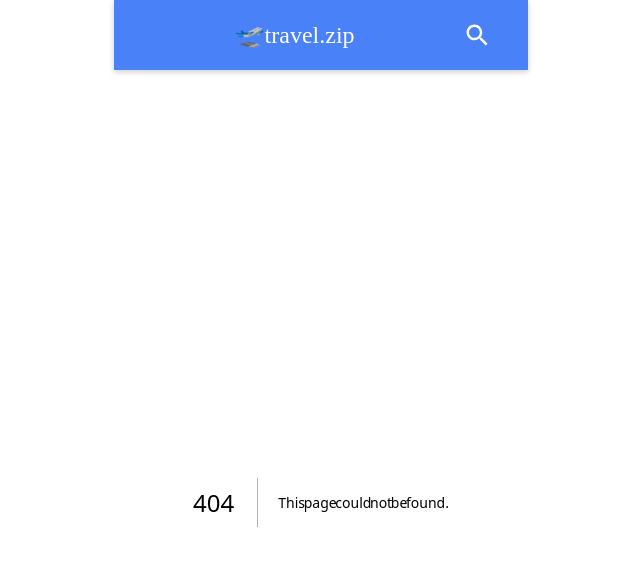
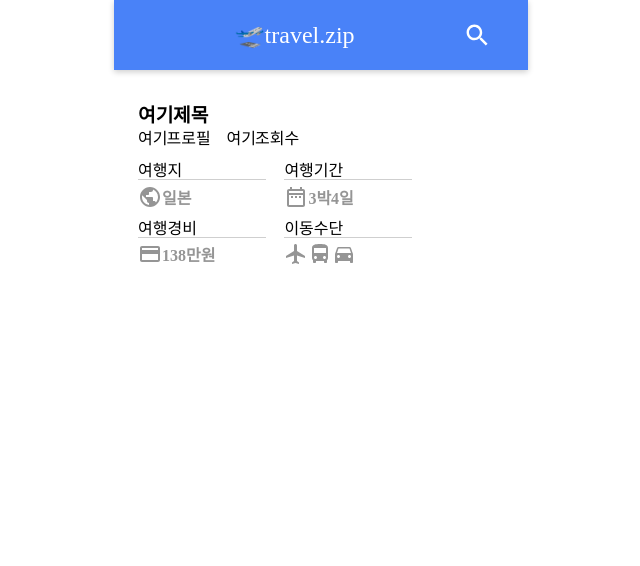
Before and after one commit to prgrms-web-devcourse/Team-Moongsal-Travel.zip-FE, a Next.js app: page /post/detail/1 in a window 1280 px wide. Before the commit this address had no page. Shown: the top 566 px of the page, without its empty margins (319-959 px from the left). Built offline with nearby package versions, Linux system fonts and the light colour scheme; a web font is replaced by a local one.

Commit message:
design: 상세페이지 기본정보

```diff
--- a/src/components/common/SubTitle.tsx
+++ b/src/components/common/SubTitle.tsx
@@ -3,11 +3,19 @@ import { ReactNode } from 'react';
 
 interface SubTitleProps {
   children: ReactNode;
+  color?: string;
+  bold?: string;
+  fontSize?: string;
 }
 
-const SubTitle = ({ children }: SubTitleProps) => {
+const SubTitle = ({ children, color, bold, fontSize }: SubTitleProps) => {
   return (
-    <Typography variant='subtitle1' component='h2' fontSize='1.2rem'>
+    <Typography
+      variant='subtitle1'
+      component='h2'
+      fontSize={fontSize ? fontSize : '1.2rem'}
+      color={color && color}
+      fontWeight={bold && bold}>
       {children}
     </Typography>
   );
--- a/src/components/common/Titlte.tsx
+++ b/src/components/common/Titlte.tsx
@@ -3,11 +3,19 @@ import { ReactNode } from 'react';
 
 interface TitleProps {
   children: ReactNode;
+  color?: string;
+  bold?: string;
+  fontSize?: string;
 }
 
-const Title = ({ children }: TitleProps) => {
+const Title = ({ children, color, bold, fontSize }: TitleProps) => {
   return (
-    <Typography variant='body1' component='h2' fontSize='1.5rem' fontWeight='bold'>
+    <Typography
+      variant='body1'
+      component='h2'
+      fontSize={fontSize ? fontSize : '1.2rem'}
+      color={color && color}
+      fontWeight={bold && bold}>
       {children}
     </Typography>
   );
--- /dev/null
+++ b/src/pages/post/detail/[id].tsx
@@ -0,0 +1,78 @@
+import DateRangeOutlinedIcon from '@mui/icons-material/DateRangeOutlined';
+import DirectionsBusIcon from '@mui/icons-material/DirectionsBus';
+import DirectionsCarIcon from '@mui/icons-material/DirectionsCar';
+import FlightIcon from '@mui/icons-material/Flight';
+import PaymentIcon from '@mui/icons-material/Payment';
+import PublicIcon from '@mui/icons-material/Public';
+import { Box, Grid } from '@mui/material';
+import { styled } from '@mui/material/styles';
+import { Stack } from '@mui/system';
+
+import { SubTitle, Title } from '@/components/common';
+
+const Detail = () => {
+  return (
+    <Box sx={layout}>
+      <Title bold='bold'>여기 제목</Title>
+      <Box sx={{ display: 'flex', gap: '1rem', mb: '1rem' }}>
+        <span>여기 프로필</span>
+        <div>여기 조회수</div>
+      </Box>
+      <Box sx={{ width: '80%' }}>
+        <Grid container rowSpacing={1}>
+          <Grid item xs={6}>
+            <Underline>여행지</Underline>
+            <Stack flexDirection='row' mt='0.3rem'>
+              <PublicIcon color='gray030' />
+              <SubTitle color='gray030.main' bold='bold' fontSize='1rem'>
+                일본
+              </SubTitle>
+            </Stack>
+          </Grid>
+          <Grid item xs={6}>
+            <Underline>여행기간</Underline>
+            <Stack flexDirection='row' mt='0.3rem'>
+              <DateRangeOutlinedIcon color='gray030' />
+              <SubTitle color='gray030.main' bold='bold' fontSize='1rem'>
+                3박4일
+              </SubTitle>
+            </Stack>
+          </Grid>
+          <Grid item xs={6}>
+            <Underline>여행경비</Underline>
+            <Stack flexDirection='row' mt='0.3rem'>
+              <PaymentIcon color='gray030' />
+              <SubTitle color='gray030.main' bold='bold' fontSize='1rem'>
+                138만원
+              </SubTitle>
+            </Stack>
+          </Grid>
+          <Grid item xs={6}>
+            <Underline>이동수단</Underline>
+            <Stack flexDirection='row' mt='0.3rem'>
+              {/* Svgicon 조건별 출력
+            <SvgIcon component={아이콘 이름} /> */}
+              {}
+              <FlightIcon color='gray030' />
+              <DirectionsBusIcon color='gray030' />
+              <DirectionsCarIcon color='gray030' />
+            </Stack>
+          </Grid>
+        </Grid>
+      </Box>
+    </Box>
+  );
+};
+
+export default Detail;
+
+const layout = { padding: '0 24px' };
+
+const Underline = styled('div')(({ theme }) => ({
+  '&:after': {
+    display: 'block',
+    width: '8rem',
+    borderBottom: `solid 1px ${theme.palette.gray020.main}`,
+    content: '""',
+  },
+}));
```
